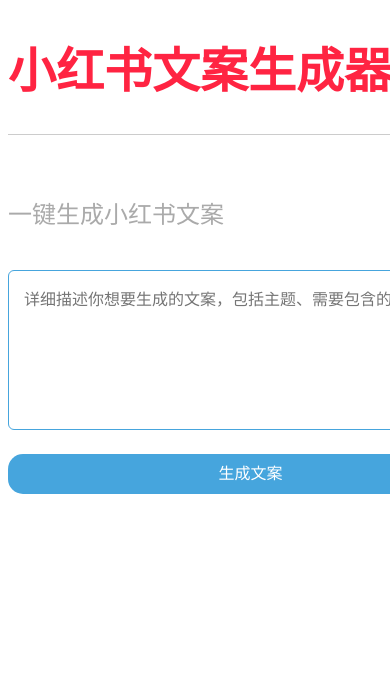
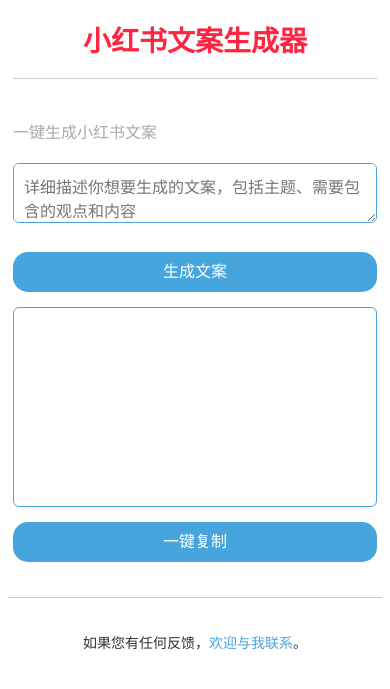
Before and after one commit to zoejane/xiaohongshu, a FastAPI app: page / in a window 390 px wide; the page is wider, and only the part inside the window is pictured. Shown: the top 689 px of that part. Run offline with FastAPI, Linux system fonts and the light colour scheme.

Commit message:
add mobile support

```diff
--- a/static/index.js
+++ b/static/index.js
@@ -1,12 +1,18 @@
 document.getElementById('generate').onclick = async function() {
     const input = document.getElementById('input').value;
+    const outputDiv = document.getElementById('output');
+
     if (!input) {
         alert('输入框不能为空');
         return;
     }
+
+    // 清空原有的输出
+    outputDiv.innerHTML = '';
+
     fetchData(input, (data) => {
         // 将结果返回页面
-      document.getElementById('output').innerHTML += data.replace(/\n/g, '<br>');
+        outputDiv.innerHTML += data.replace(/\n/g, '<br>');
     });
 }
 
@@ -28,9 +34,20 @@ document.getElementById('generate').onclick = async function() {
             break;
         }
         // value的格式是buffer，需要用TextDecoder.decode去解析
-        data = new TextDecoder().decode(value);
+        const data = new TextDecoder().decode(value);
 
         // 回调
-        onDataReceived(data)
+        onDataReceived(data);
     }
 }
+
+// 复制文案到剪贴板
+document.getElementById('copy').onclick = function() {
+    const outputText = document.getElementById('output').innerText;
+    navigator.clipboard.writeText(outputText).then(() => {
+        alert('文案已复制到剪贴板');
+    }).catch(err => {
+        console.error('复制文案失败:', err);
+        alert('复制文案失败');
+    });
+}
--- a/static/style.css
+++ b/static/style.css
@@ -3,96 +3,123 @@
 }
 
 .main {
-    width: 1000px;
+  max-width: 1000px;
   margin: 0 auto;
+  padding: 0 10px;
 }
 
 header {
-    margin-bottom: 30px;
+  margin-bottom: 20px;
   border-bottom: 1px solid #ccc;
 }
 
 .title {
-    font-size: 48px;
-    color: #FF2442;
+  font-size: 36px;
+  color: #ff2442; /* 确保标题颜色为红色 */
+  text-align: center;
 }
 
 .content {
   display: flex;
   flex-direction: row;
-    padding: 30px 0;
+  padding: 20px 0;
 }
 
-.left {
-    flex: 1;
-    margin-right: 30px;
-}
-
+.left,
 .right {
   flex: 1;
+  padding: 0 10px;
 }
 
 .tip {
-    margin-bottom: 40px;
-    font-size: 24px;
+  margin-bottom: 20px;
+  font-size: 18px;
   color: #aaa;
 }
 
-.input {
+.input,
+.output {
   width: 100%;
-    height: 160px;
   padding: 15px;
   margin-bottom: 20px;
-
   font-size: 16px;
   border-radius: 6px;
-    border-color: #46a5dd;
+  border: 1px solid #46a5dd;
   outline: none;
-    color: #000;
 }
 
-.generate {
+.output {
+  min-height: 200px; /* 设置最小高度以使初始大小更大 */
+}
+
+.generate,
+.copy {
   width: 100%;
   height: 40px;
-    margin: 0 auto;
-
   line-height: 40px;
   text-align: center;
-
   color: #fff;
   background-color: #46a5dd;
   border-radius: 15px;
   cursor: pointer;
+  margin: 10px 0; /* 调整按钮上下边距以实现垂直居中 */
+  font-size: 16px;
+  border: none;
+  display: flex;
+  align-items: center; /* 确保文本垂直居中 */
+  justify-content: center; /* 确保文本水平居中 */
 }
 
-.output {
-    padding: 20px;
-    width: 100%;
-    height: 300px;
-
-    line-height: 1.5;
-    border: 1px solid #FF2442;
-    border-radius: 6px;
-    color: #000;
-    overflow: scroll;
+/* 新增 footer 样式 */
+footer {
+  padding: 20px 0;
+  text-align: center;
+  font-size: 16px;
+  color: #333;
+  border-top: 1px solid #ccc;
 }
 
-.save {
-    margin-top: 10px;
-    height: 40px;
-    position: relative;
+footer a {
+  color: #46a5dd;
+  text-decoration: none;
 }
 
-.save-button {
-    position: absolute;
-    right: 0;
-    top: 0;
-    width: 100px;
-    height: 36px;
-    border-radius: 10px;
-    background-color: #46a5dd;
-    color: #fff;
-    text-align: center;
-    line-height: 40px;
-    cursor: pointer;
+footer a:hover {
+  text-decoration: underline;
 }
+
+/* 响应式设计 */
+@media (max-width: 768px) {
+  .main {
+    padding: 0 5px;
+  }
+
+  .content {
+    flex-direction: column;
+  }
+
+  .left,
+  .right {
+    padding: 0;
+  }
+
+  .title {
+    font-size: 28px;
+  }
+
+  .tip {
+    font-size: 16px;
+  }
+
+  .input,
+  .output,
+  .generate,
+  .copy {
+    padding: 10px;
+    margin-bottom: 15px;
+    font-size: 16px;
+  }
+  footer {
+    font-size: 14px; /* 在移动设备上稍微减小字体大小 */
+  }
+}
--- a/templates/index.html
+++ b/templates/index.html
@@ -2,9 +2,7 @@
 <html lang="en">
 <head>
     <meta charset="UTF-8">
-    <!-- 页面宽度与浏览器同宽 -->
     <meta name="viewport" content="width=device-width, initial-scale=1.0">
-    <!-- 导入css -->
     <link href="/static/style.css" rel="stylesheet">
     <title>小红书文案生成器</title>
 </head>
@@ -16,19 +14,18 @@
         <div class="content">
             <section class="left">
                 <div class="tip">一键生成小红书文案</div>
-                <textarea
-                    class="input"
-                    name="input"
-                    id="input"
-                    placeholder="详细描述你想要生成的文案，包括主题、需要包含的观点和内容"
-                ></textarea>
+                <textarea class="input" name="input" id="input" placeholder="详细描述你想要生成的文案，包括主题、需要包含的观点和内容"></textarea>
                 <div class="generate" id="generate">生成文案</div>
             </section>
             <section class="right">
                 <div class="output" id="output"></div>
+                <button class="copy" id="copy">一键复制</button> <!-- 添加复制按钮 -->
             </section>
         </div>
     </main>
+    <footer>
+        <p>如果您有任何反馈，<a href="mailto:dadac123.glitch@gmail.com">欢迎与我联系</a>。</p>
+    </footer>
     <script src="/static/index.js"></script>
 </body>
 </html>
```
Lines whose indentation alone changed are shown as unchanged.
